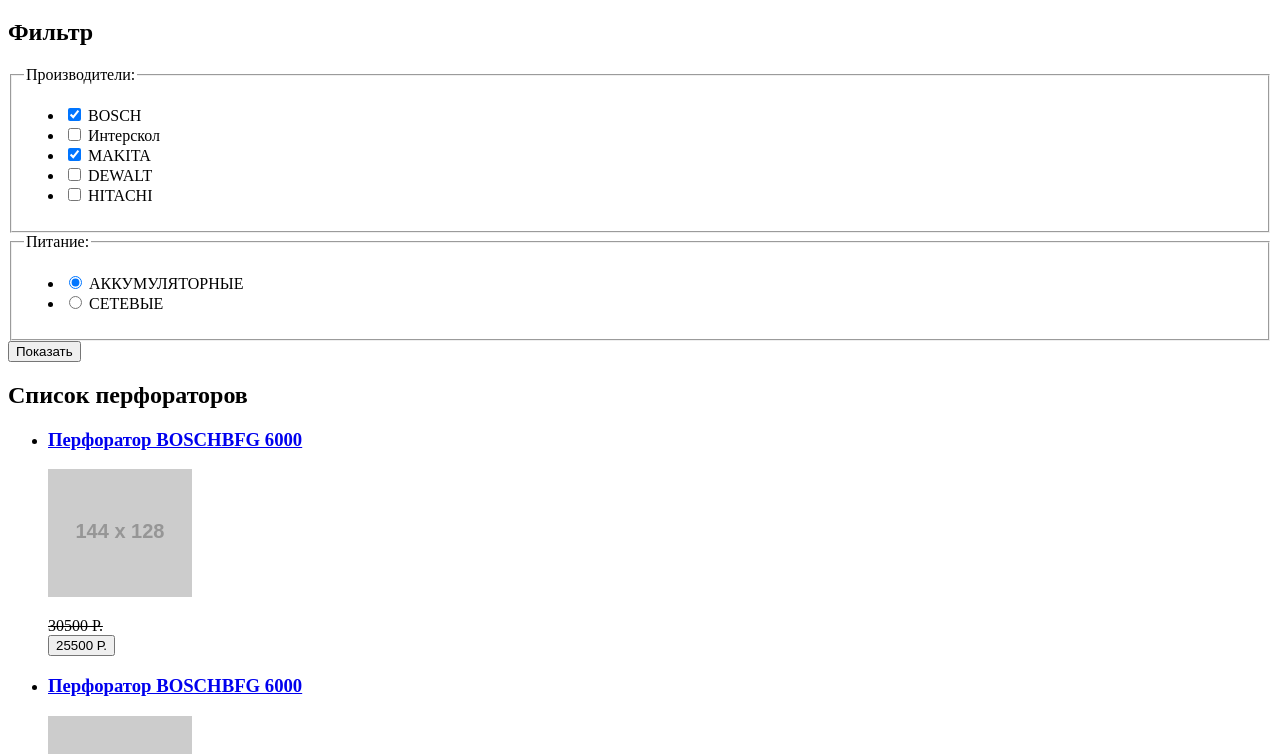
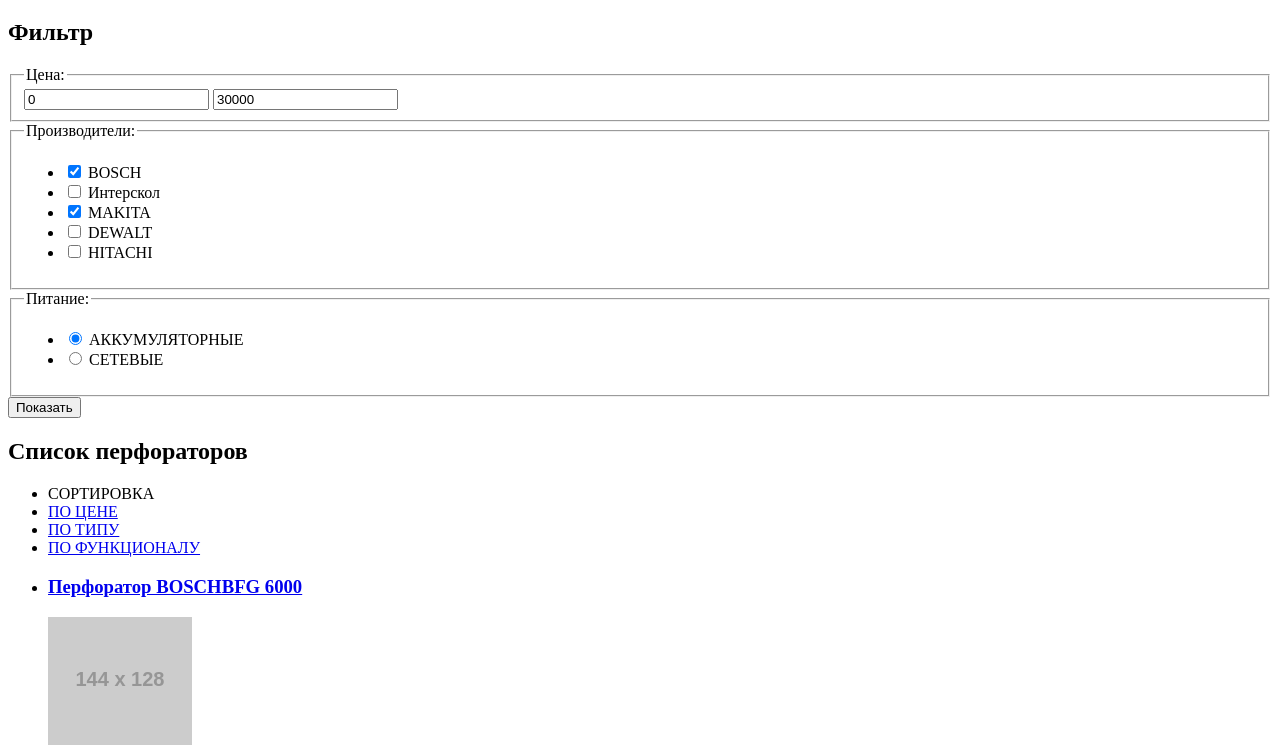
Before and after one commit to solovievim/1409589-technomart-30, a plain HTML site: page catalog.html in a window 1280 px wide. Shown: the part 663-1417 px from the top of the page. Drawn offline with Linux system fonts and the light colour scheme; placeholder pictures from the web are drawn by us.

Commit message:
Разметка каталога

```diff
--- a/catalog.html
+++ b/catalog.html
@@ -68,6 +68,15 @@
         <h2>Фильтр</h2>
         <form method="get" action="https://echo.htmlacademy.ru">
           <fieldset>
+           <legend>Цена:</legend>
+           <label>
+            <input name="min-price" type="text" value="0">
+           </label>
+           <label>
+             <input name="max-price" type="text" value="30000">
+           </label>
+          </fieldset>
+          <fieldset>
             <legend>Производители:</legend>
             <ul>
               <li>
@@ -110,6 +119,22 @@
       </section>
       <section>
         <h2>Список перфораторов</h2>
+        <div>
+          <ul>
+            <li>
+              <span>СОРТИРОВКА</span>
+            </li>
+            <li>
+              <a href="#">ПО ЦЕНЕ</a>
+            </li>
+            <li>
+              <a href="#">ПО ТИПУ</a>
+            </li>
+            <li>
+              <a href="#">ПО ФУНКЦИОНАЛУ</a>
+            </li>
+          </ul>
+        </div>
         <ul>
           <li>
             <a href="#">
```
